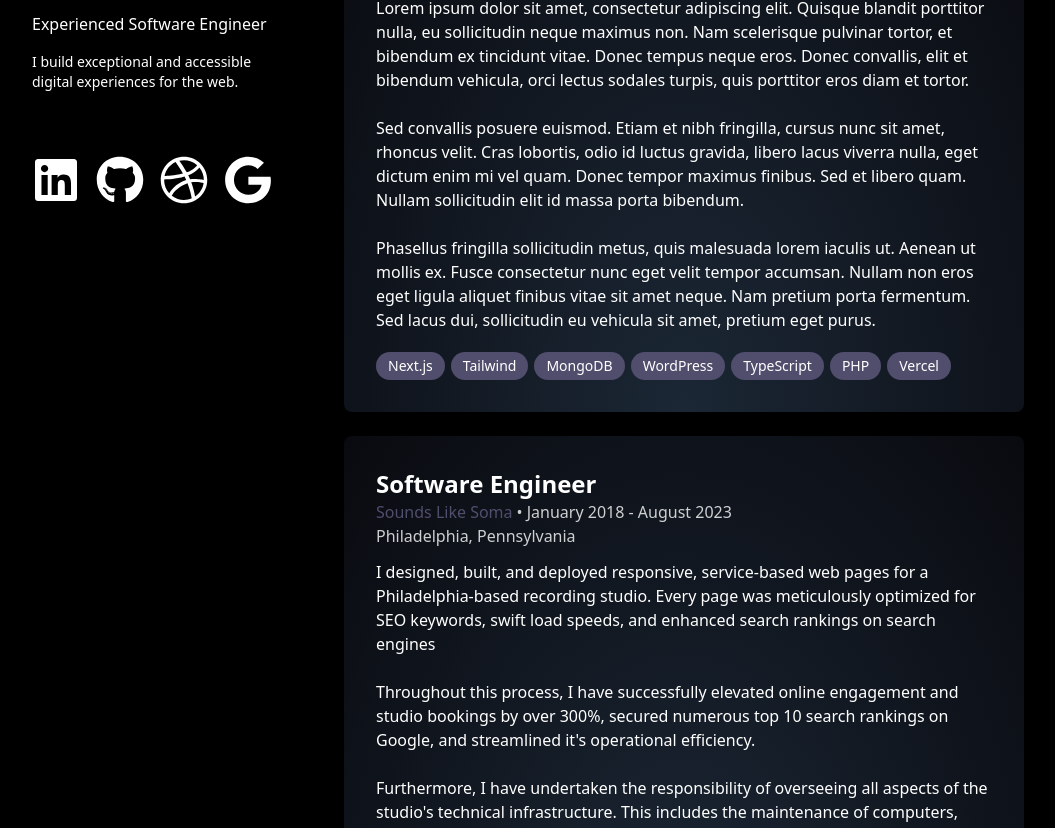
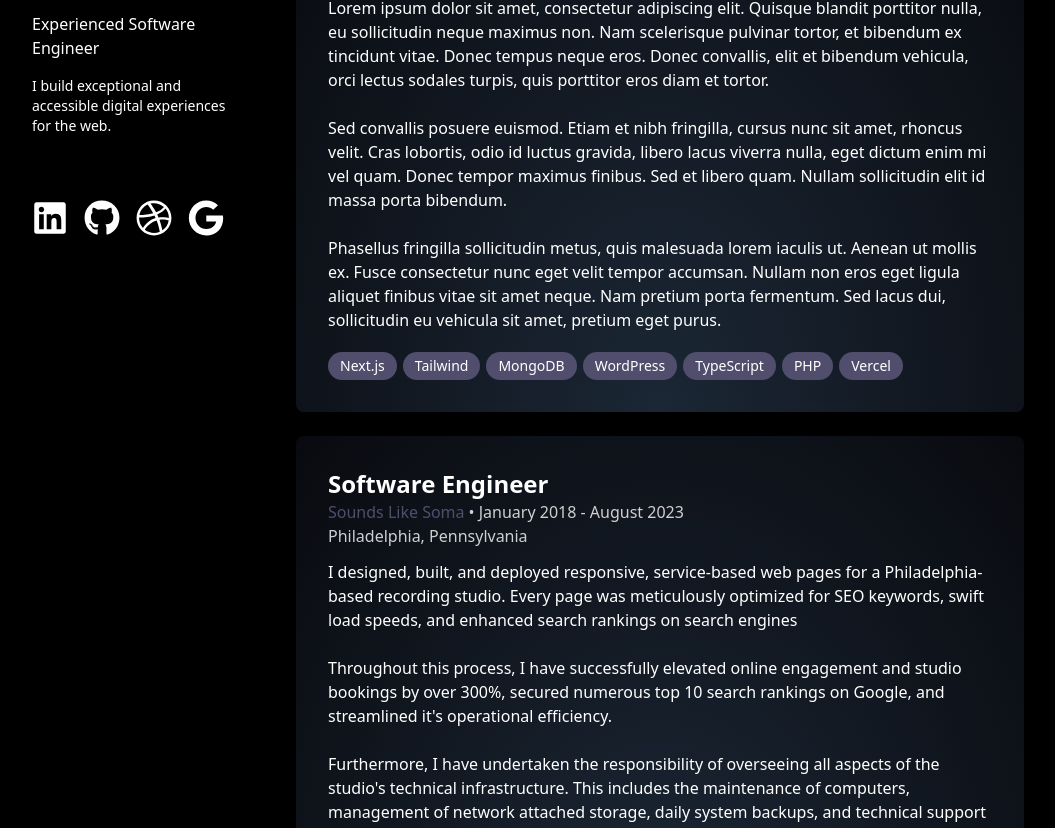
Before and after one commit to zackhanni/zachary.works, a Next.js app: page / in a window 1280 px wide. Shown: the part 1064-1892 px from the top of the page, without its empty margins (128-1183 px from the left). Built offline with nearby package versions, Linux system fonts and the light colour scheme.

Commit message:
decrease icon size

```diff
--- a/app/components/SocialMedia.tsx
+++ b/app/components/SocialMedia.tsx
@@ -7,10 +7,12 @@ export default function SocialMedia() {
       {SocialData.map((social) => {
         return (
           <Link key={social.label} href={social.href} target="_blank">
-          <div className="pr-4 text-5xl hover:text-[#514E6D] duration-300">{social.icon}</div>
+            <div className="pr-4 text-4xl hover:text-[#514E6D] duration-300">
+              {social.icon}
+            </div>
           </Link>
         );
       })}
     </div>
-  )
+  );
 }
```
Lines whose indentation alone changed are shown as unchanged.
